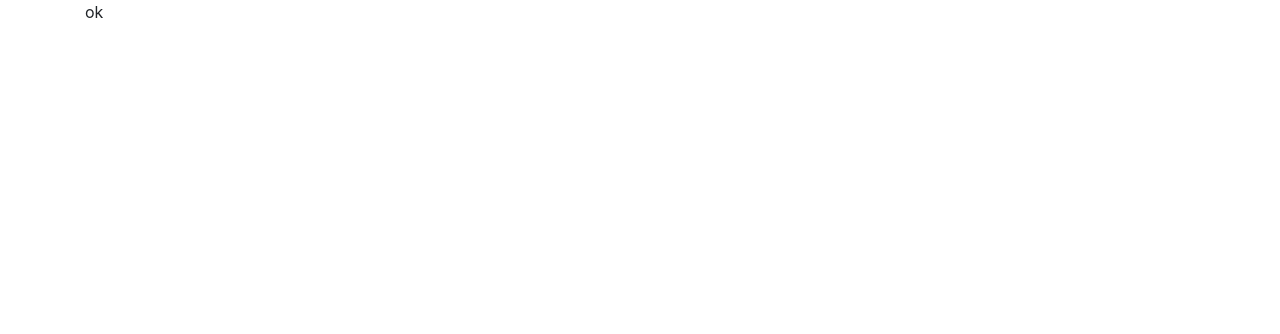
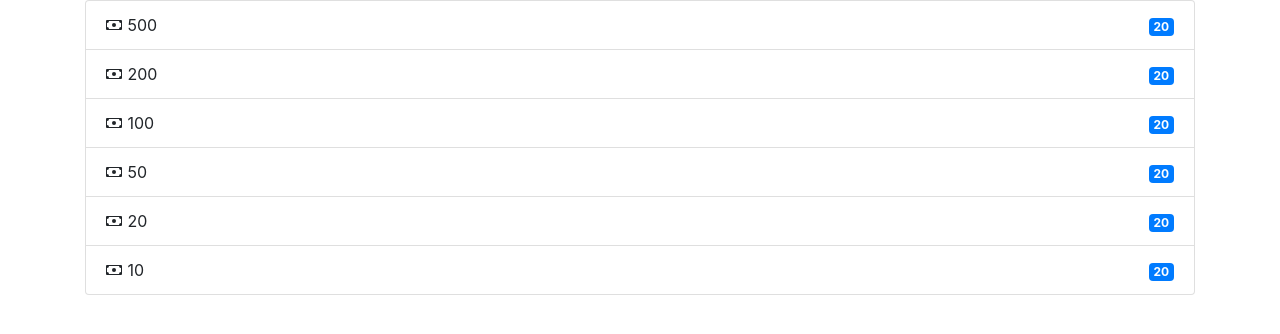
Before and after one commit to TarasMazurkevich/atm-tt, a Nuxt app: page / in a window 1280 px wide. Shown: the top 334 px of the page. Built offline with nearby package versions, Linux system fonts and the light colour scheme.

Commit message:
Template: Created banknote list component for atm

```diff
--- /dev/null
+++ b/components/atm/BanknoteList.vue
@@ -0,0 +1,43 @@
+<template>
+  <b-list-group>
+    <b-list-group-item
+      v-for="(banknote, i) in sortedBanknotes"
+      :key="`atm-banknote-${i}`"
+    >
+      <b-row>
+        <b-col>
+          <b-icon icon="cash" /> {{ banknote.nominal }}
+        </b-col>
+        <b-col class="text-right">
+          <b-badge :variant="calculateBgVariant(banknote.count)">
+            {{ banknote.count }}
+          </b-badge>
+        </b-col>
+      </b-row>
+    </b-list-group-item>
+  </b-list-group>
+</template>
+
+<script>
+import { mapGetters } from 'vuex'
+export default {
+  computed: {
+    sortedBanknotes () {
+      const banknotesClone = [...this.BANKNOTES]
+      return banknotesClone.sort((current, next) => current.nominal < next.nominal ? 1 : -1)
+    },
+    ...mapGetters(['BANKNOTES'])
+  },
+  methods: {
+    calculateBgVariant (banknoteCount) {
+      if (banknoteCount <= 0) {
+        return 'secondary'
+      } else if (banknoteCount < 5) {
+        return 'danger'
+      } else {
+        return 'primary'
+      }
+    }
+  }
+}
+</script>
--- a/nuxt.config.js
+++ b/nuxt.config.js
@@ -21,10 +21,14 @@ export default {
 
   // Plugins to run before rendering page (https://go.nuxtjs.dev/config-plugins)
   plugins: [
+    {src: '~/plugins/bootstrap-icons'}
   ],
 
   // Auto import components (https://go.nuxtjs.dev/config-components)
-  components: true,
+  components: [
+    '~/components',
+    { path: '~/components/atm', prefix: 'atm' }
+  ],
 
   // Modules for dev and build (recommended) (https://go.nuxtjs.dev/config-modules)
   buildModules: [
--- a/pages/index.vue
+++ b/pages/index.vue
@@ -1,7 +1,11 @@
 <template>
-  <div class="container">
-    ok
-  </div>
+  <b-container class="bv-example-row">
+    <b-row>
+      <b-col>
+        <atm-banknote-list />
+      </b-col>
+    </b-row>
+  </b-container>
 </template>
 
 <script>
--- /dev/null
+++ b/plugins/bootstrap-icons.js
@@ -0,0 +1,4 @@
+import Vue from 'vue'
+import { BootstrapVueIcons } from 'bootstrap-vue'
+
+Vue.use(BootstrapVueIcons)
--- a/store/modules/atm/banknotes.js
+++ b/store/modules/atm/banknotes.js
@@ -29,7 +29,7 @@ const state = () => ({
 
 const getters = {
   BANKNOTES: (state) => {
-    return state.banknotes.sort((current, next) => current.nominal > next.nominal ? 1 : -1)
+    return state.banknotes
   }
 }
 
```
